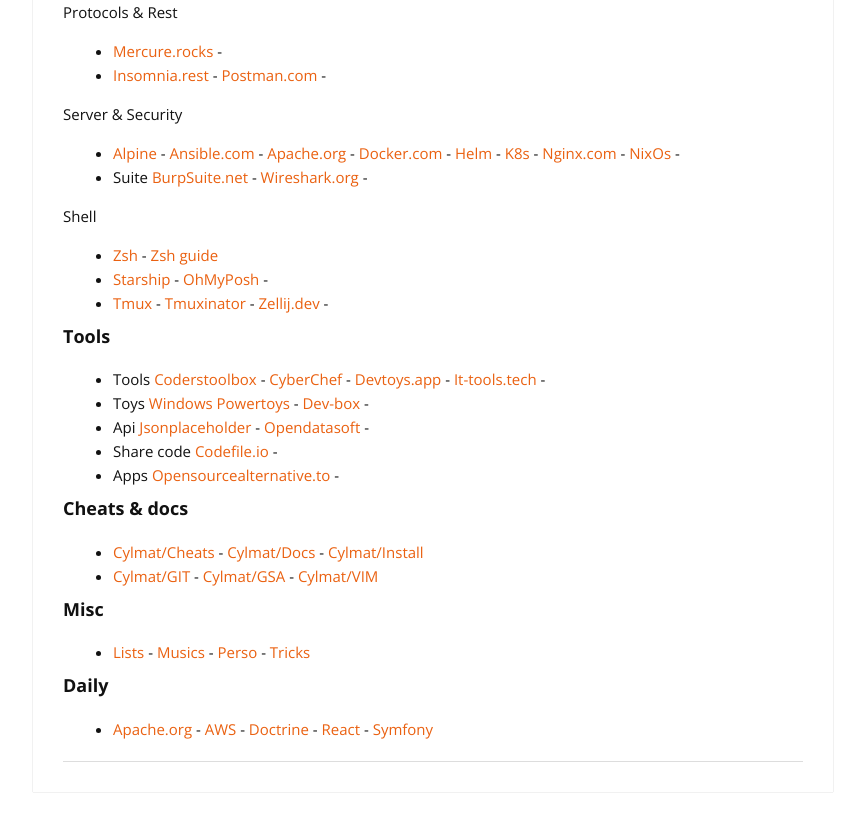
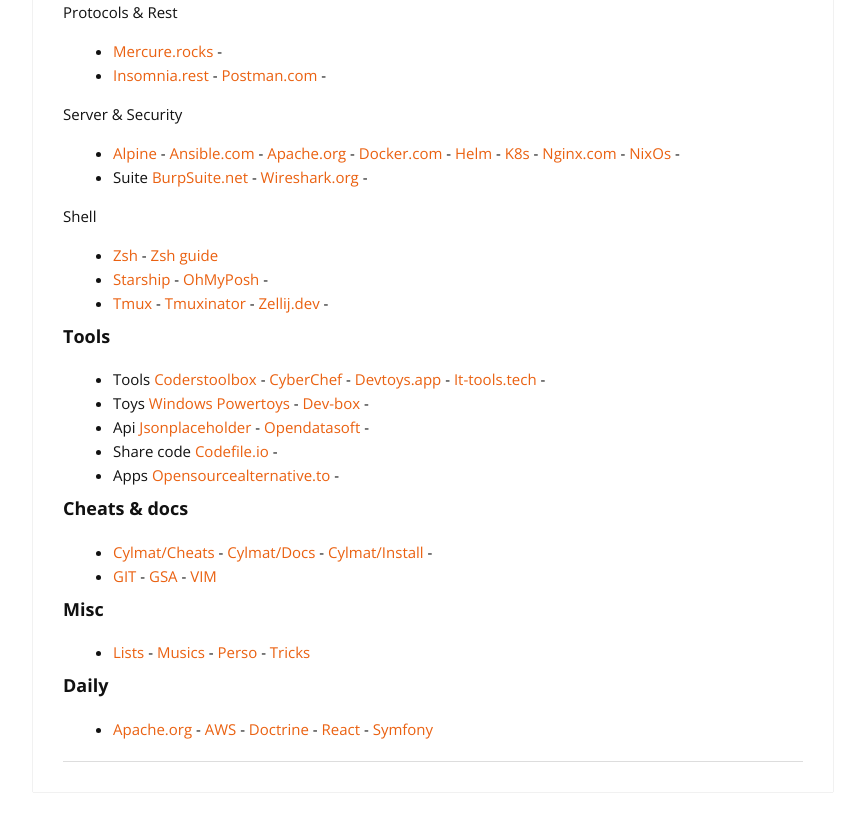
Before and after one commit to cylmat/cylmat.github.io, a Jekyll site: the page built from _pages/USEFUL.md, in a window 1280 px wide and 900 px high, scrolled down 2428 px. Shown: the top 832 px of the window, without its empty margins (207-1072 px from the left). Built offline with Jekyll 4.4.1, drawn with Linux system fonts in a browser that asks for light colours; nearby versions of some CDN libraries.

Commit message:
Update USEFUL.md

```diff
--- a/_pages/USEFUL.md
+++ b/_pages/USEFUL.md
@@ -127,8 +127,8 @@
 
 
 ### Cheats & docs
-* [Cylmat/Cheats](https://github.com/cylmat/cheats) - [Cylmat/Docs](https://github.com/cylmat/docs) - [Cylmat/Install](https://github.com/cylmat/docs/tree/main/install)
-* [Cylmat/GIT](https://github.com/cylmat/cheats/blob/main/GIT-cheats.md) - [Cylmat/GSA](https://github.com/cylmat/cheats/blob/main/GSA-cheats.md) - [Cylmat/VIM](https://github.com/cylmat/cheats/blob/main/VIM-cheats.md)
+* [Cylmat/Cheats](https://github.com/cylmat/cheats) - [Cylmat/Docs](https://github.com/cylmat/docs) - [Cylmat/Install](https://github.com/cylmat/docs/tree/main/install) -
+* [GIT](https://github.com/cylmat/cheats/blob/main/GIT-cheats.md) - [GSA](https://github.com/cylmat/cheats/blob/main/GSA-cheats.md) - [VIM](https://github.com/cylmat/cheats/blob/main/VIM-cheats.md)
 
 ### Misc
 * [Lists](https://cylmat.github.io/lists) - [Musics](https://cylmat.github.io/musics) - [Perso](https://cylmat.github.io/personnalite) - [Tricks](https://cylmat.github.io/tricks)
```
